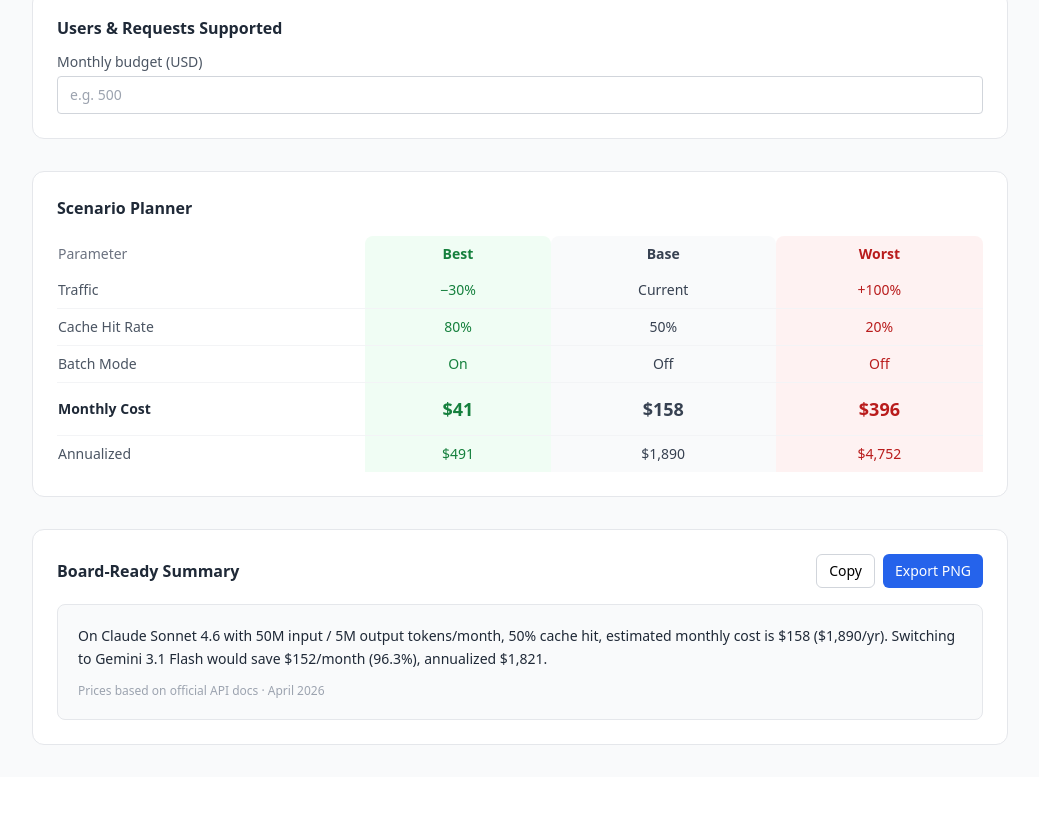
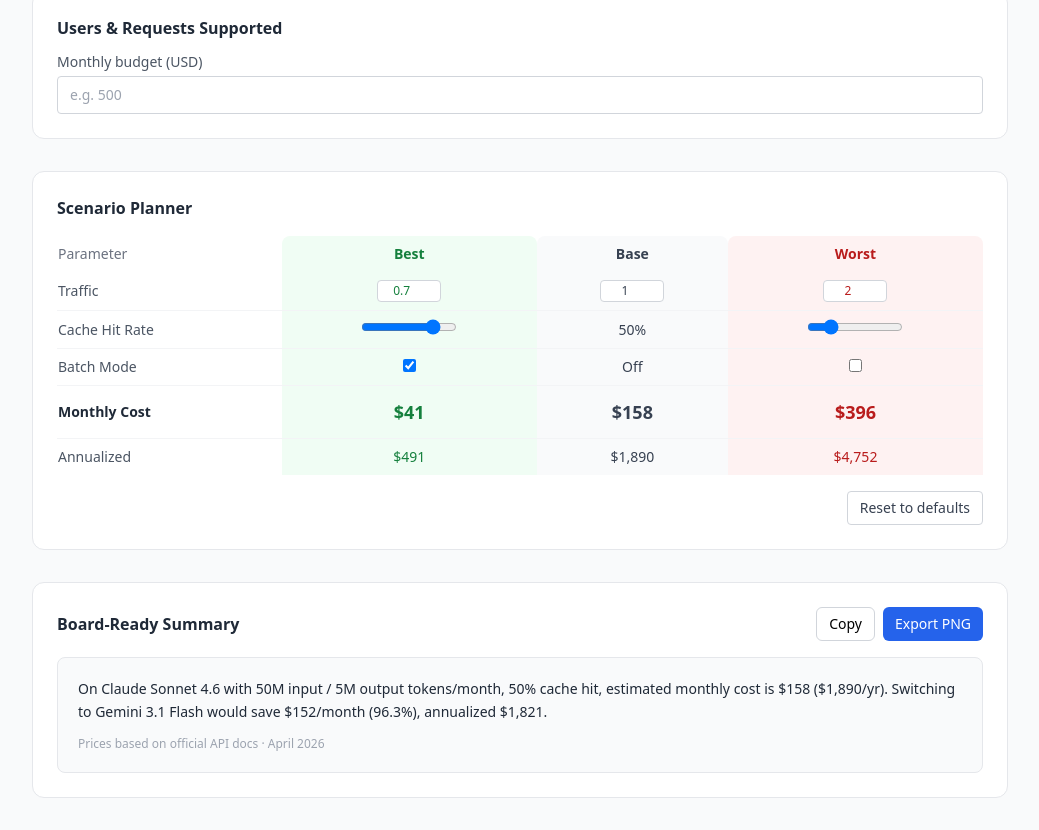
Before and after one commit to tayna99/token_simulator, a React (Vite) app: page / in a window 1280 px wide. Shown: the part 1322-2152 px from the top of the page, without its empty margins (120-1159 px from the left). Before the commit the page ends 2099 px from the top, so only its background shows below. Built offline with nearby package versions, Linux system fonts and the light colour scheme.

Commit message:
feat: scenario planner editable assumptions + tooltips + reset

```diff
--- a/src/components/ScenarioPlanner/index.tsx
+++ b/src/components/ScenarioPlanner/index.tsx
@@ -1,19 +1,20 @@
 // src/components/ScenarioPlanner/index.tsx
+import { useState } from 'react'
 import { calculateCost } from '../../lib/calculator'
 import { fmtCurrency, fmtPercent } from '../../lib/format'
 import type { SimState } from '../../App'
 
-interface ScenarioDef {
+interface Scenario {
   label: 'Best' | 'Base' | 'Worst'
   trafficMultiplier: number
-  cacheHitRate: (base: number) => number
-  batchEnabled: (base: boolean) => boolean
+  cacheHitRate: number
+  batchEnabled: boolean
 }
 
-const SCENARIOS: ScenarioDef[] = [
-  { label: 'Best',  trafficMultiplier: 0.7, cacheHitRate: () => 0.8, batchEnabled: () => true },
-  { label: 'Base',  trafficMultiplier: 1.0, cacheHitRate: b => b,     batchEnabled: b => b },
-  { label: 'Worst', trafficMultiplier: 2.0, cacheHitRate: () => 0.2, batchEnabled: () => false },
+const DEFAULT_SCENARIOS: Scenario[] = [
+  { label: 'Best', trafficMultiplier: 0.7, cacheHitRate: 0.8, batchEnabled: true },
+  { label: 'Base', trafficMultiplier: 1.0, cacheHitRate: 0.5, batchEnabled: false },
+  { label: 'Worst', trafficMultiplier: 2.0, cacheHitRate: 0.2, batchEnabled: false },
 ]
 
 interface Props {
@@ -21,9 +22,12 @@
 }
 
 export function ScenarioPlanner({ state }: Props) {
-  const results = SCENARIOS.map(s => {
-    const cacheHitRate = s.cacheHitRate(state.cacheHitRate)
-    const batchEnabled = s.batchEnabled(state.batchEnabled)
+  const [scenarios, setScenarios] = useState<Scenario[]>(DEFAULT_SCENARIOS)
+
+  const results = scenarios.map(s => {
+    // Use scenario values, but "Base" can inherit from state
+    const cacheHitRate = s.label === 'Base' ? state.cacheHitRate : s.cacheHitRate
+    const batchEnabled = s.label === 'Base' ? state.batchEnabled : s.batchEnabled
     return {
       ...s,
       cacheHitRate,
@@ -37,6 +41,16 @@
       }),
     }
   })
+
+  const handleScenarioChange = (label: 'Best' | 'Base' | 'Worst', key: keyof Scenario, value: number | boolean) => {
+    setScenarios(prev =>
+      prev.map(s => (s.label === label ? { ...s, [key]: value } : s))
+    )
+  }
+
+  const resetScenarios = () => {
+    setScenarios(DEFAULT_SCENARIOS)
+  }
 
   const colColors: Record<string, string> = {
     Best:  'text-green-700 bg-green-50',
@@ -53,8 +67,12 @@
           <thead>
             <tr>
               <th className="text-left text-gray-500 font-medium py-2 pr-4">Parameter</th>
-              {SCENARIOS.map(s => (
-                <th key={s.label} className={`text-center py-2 px-4 rounded-t-lg ${colColors[s.label]}`}>
+              {scenarios.map(s => (
+                <th
+                  key={s.label}
+                  className={`text-center py-2 px-4 rounded-t-lg ${colColors[s.label]}`}
+                  title={`${s.label}: Traffic ${(s.trafficMultiplier * 100).toFixed(0)}%, Cache ${(s.cacheHitRate * 100).toFixed(0)}%, Batch ${s.batchEnabled ? 'On' : 'Off'}. Click cells to edit.`}
+                >
                   {s.label}
                 </th>
               ))}
@@ -63,28 +81,54 @@
           <tbody className="divide-y divide-gray-100">
             <tr>
               <td className="py-2 pr-4 text-gray-600">Traffic</td>
-              {results.map(r => (
-                <td key={r.label} className={`text-center py-2 px-4 ${colColors[r.label]}`}>
-                  {r.trafficMultiplier < 1
-                    ? `−${Math.round((1 - r.trafficMultiplier) * 100)}%`
-                    : r.trafficMultiplier === 1 ? 'Current'
-                    : `+${Math.round((r.trafficMultiplier - 1) * 100)}%`}
+              {scenarios.map(s => (
+                <td key={s.label} className={`text-center py-2 px-4 ${colColors[s.label]}`}>
+                  <input
+                    type="number"
+                    min={0}
+                    step={0.1}
+                    value={s.trafficMultiplier}
+                    onChange={e => handleScenarioChange(s.label, 'trafficMultiplier', parseFloat(e.target.value))}
+                    className="w-16 text-center border border-gray-300 rounded px-1 py-0.5 text-xs"
+                    aria-label={`${s.label} traffic multiplier`}
+                  />
                 </td>
               ))}
             </tr>
             <tr>
               <td className="py-2 pr-4 text-gray-600">Cache Hit Rate</td>
-              {results.map(r => (
-                <td key={r.label} className={`text-center py-2 px-4 ${colColors[r.label]}`}>
-                  {fmtPercent(r.cacheHitRate)}
+              {scenarios.map(s => (
+                <td key={s.label} className={`text-center py-2 px-4 ${colColors[s.label]}`}>
+                  {s.label === 'Base' ? (
+                    <span title="Base inherits from current config">{fmtPercent(results.find(r => r.label === s.label)?.cacheHitRate ?? 0)}</span>
+                  ) : (
+                    <input
+                      type="range"
+                      min={0}
+                      max={100}
+                      value={s.cacheHitRate * 100}
+                      onChange={e => handleScenarioChange(s.label, 'cacheHitRate', parseFloat(e.target.value) / 100)}
+                      className="w-24"
+                      aria-label={`${s.label} cache hit rate`}
+                    />
+                  )}
                 </td>
               ))}
             </tr>
             <tr>
               <td className="py-2 pr-4 text-gray-600">Batch Mode</td>
-              {results.map(r => (
-                <td key={r.label} className={`text-center py-2 px-4 ${colColors[r.label]}`}>
-                  {r.batchEnabled ? 'On' : 'Off'}
+              {scenarios.map(s => (
+                <td key={s.label} className={`text-center py-2 px-4 ${colColors[s.label]}`}>
+                  {s.label === 'Base' ? (
+                    <span title="Base inherits from current config">{results.find(r => r.label === s.label)?.batchEnabled ? 'On' : 'Off'}</span>
+                  ) : (
+                    <input
+                      type="checkbox"
+                      checked={s.batchEnabled}
+                      onChange={e => handleScenarioChange(s.label, 'batchEnabled', e.target.checked)}
+                      aria-label={`${s.label} batch mode`}
+                    />
+                  )}
                 </td>
               ))}
             </tr>
@@ -111,6 +155,15 @@
           </tbody>
         </table>
       </div>
+
+      <div className="mt-4 flex justify-end">
+        <button
+          onClick={resetScenarios}
+          className="px-3 py-1.5 text-sm text-gray-700 border border-gray-300 rounded hover:bg-gray-50 transition-colors"
+        >
+          Reset to defaults
+        </button>
+      </div>
     </section>
   )
 }
```
Also changed, not shown: 1 other file (tests, documents, lock files or other folders).
